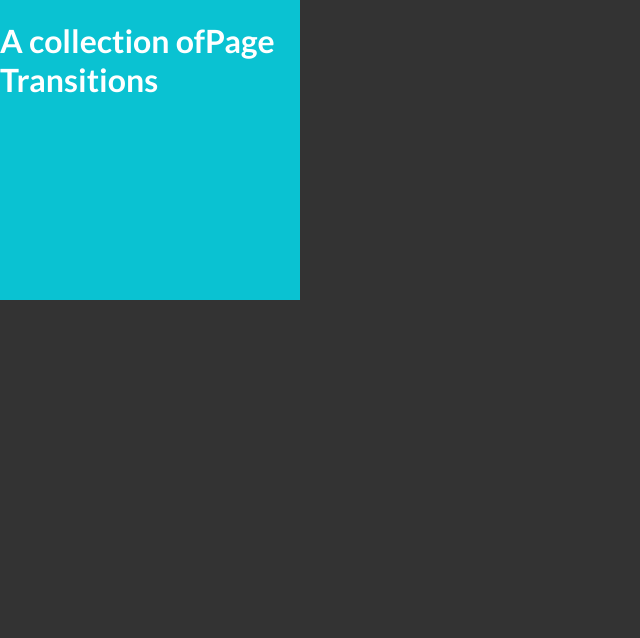
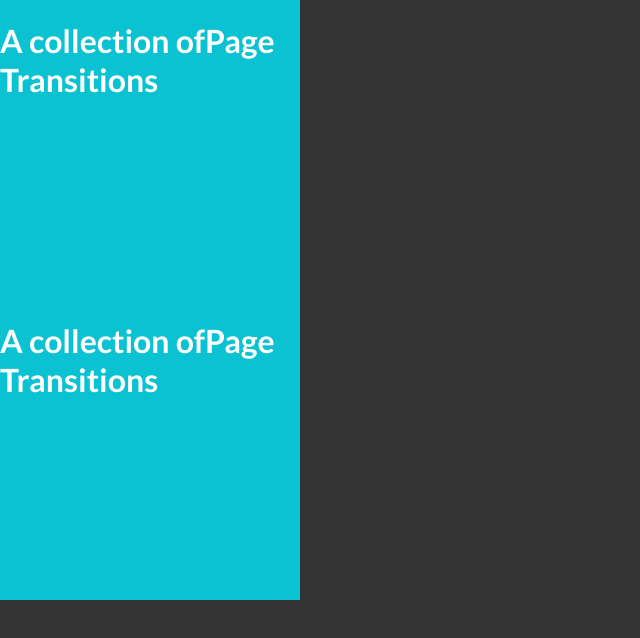
Before and after one commit to dan-silver/ElementTransitions, a plain HTML site: page index.html in a window 1280 px wide. Shown: the whole page, without its empty margins (0-640 px from the left). Drawn offline with nearby package versions, Linux system fonts and the light colour scheme.

Commit message:
Each animatable element tracks its own current page

```diff
--- a/index.html
+++ b/index.html
@@ -16,6 +16,14 @@
 			<div class="pt-page pt-page-5"><h1><span>A collection of</span><strong>Page</strong> Transitions</h1></div>
 			<div class="pt-page pt-page-6"><h1><span>A collection of</span><strong>Page</strong> Transitions</h1></div>
 		</div>
+		<div id="pt-main" class="pt-perspective">
+			<div class="pt-page pt-page-1"><h1><span>A collection of</span><strong>Page</strong> Transitions</h1></div>
+			<div class="pt-page pt-page-2"><h1><span>A collection of</span><strong>Page</strong> Transitions</h1></div>
+			<div class="pt-page pt-page-3"><h1><span>A collection of</span><strong>Page</strong> Transitions</h1></div>
+			<div class="pt-page pt-page-4"><h1><span>A collection of</span><strong>Page</strong> Transitions</h1></div>
+			<div class="pt-page pt-page-5"><h1><span>A collection of</span><strong>Page</strong> Transitions</h1></div>
+			<div class="pt-page pt-page-6"><h1><span>A collection of</span><strong>Page</strong> Transitions</h1></div>
+		</div>
 
 		<script src="https://ajax.googleapis.com/ajax/libs/jquery/1.9.1/jquery.min.js"></script>
 		<script src="js/jquery.dlmenu.js"></script>
--- a/js/pagetransitions.js
+++ b/js/pagetransitions.js
@@ -1,7 +1,7 @@
 var PageTransitions = (function() {
 
 	var $main = $( '#pt-main' ),
-		current = 0,
+		startElement = 0,
 		isAnimating = false,
 		endCurrPage = false,
 		endNextPage = false,
@@ -21,13 +21,15 @@ var PageTransitions = (function() {
 			$(this).data( 'originalClassList', $(this).attr( 'class' ) );
 		});
 		$(".pt-perspective").each( function() {
-			$(this).children(".pt-page").eq(current).addClass( 'pt-page-current' );
+			$(this).data('current', 0)
+			$(this).children(".pt-page").eq(startElement).addClass( 'pt-page-current' );
 		});
 
 	}
 
 	function nextPage( animation, block ) {
-
+		block = $(block)
+		current = block.data('current')
 		var $pages = block.children( 'div.pt-page' ),
 			pagesCount = $pages.length
 
@@ -46,6 +48,7 @@ var PageTransitions = (function() {
 		else {
 			current = 0;
 		}
+		block.data('current', current)
 
 		var $nextPage = $pages.eq(current).addClass( 'pt-page-current' ),
 			outClass = '', inClass = '';
```
